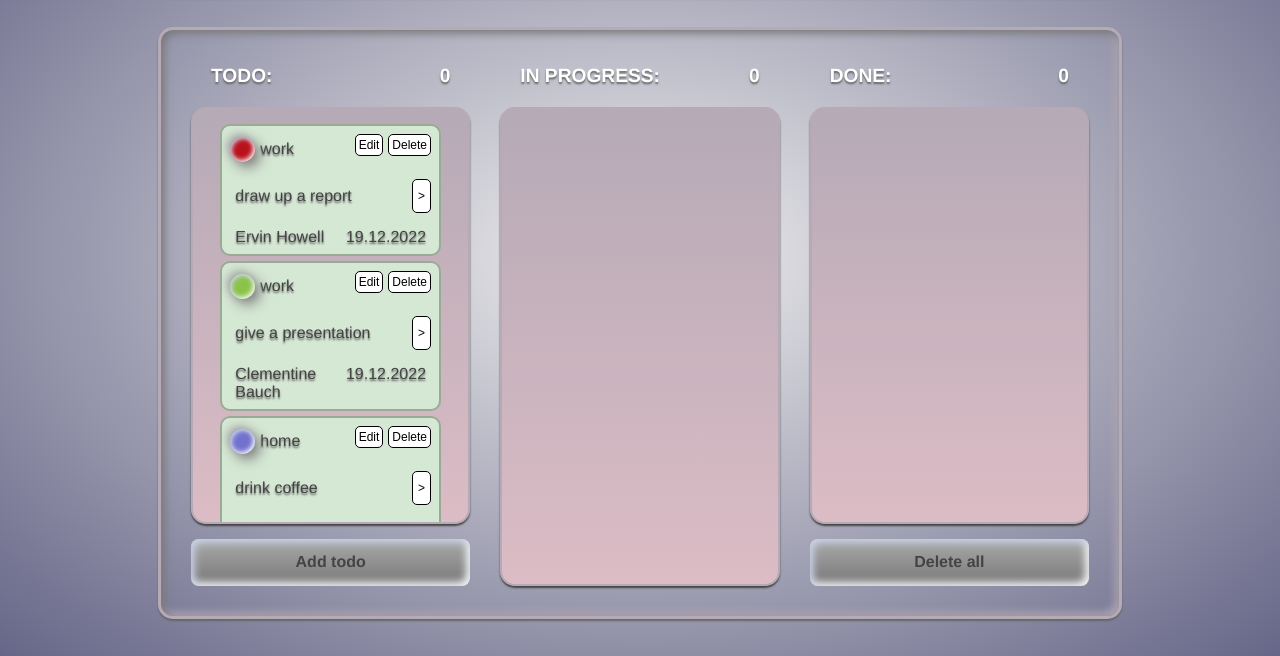
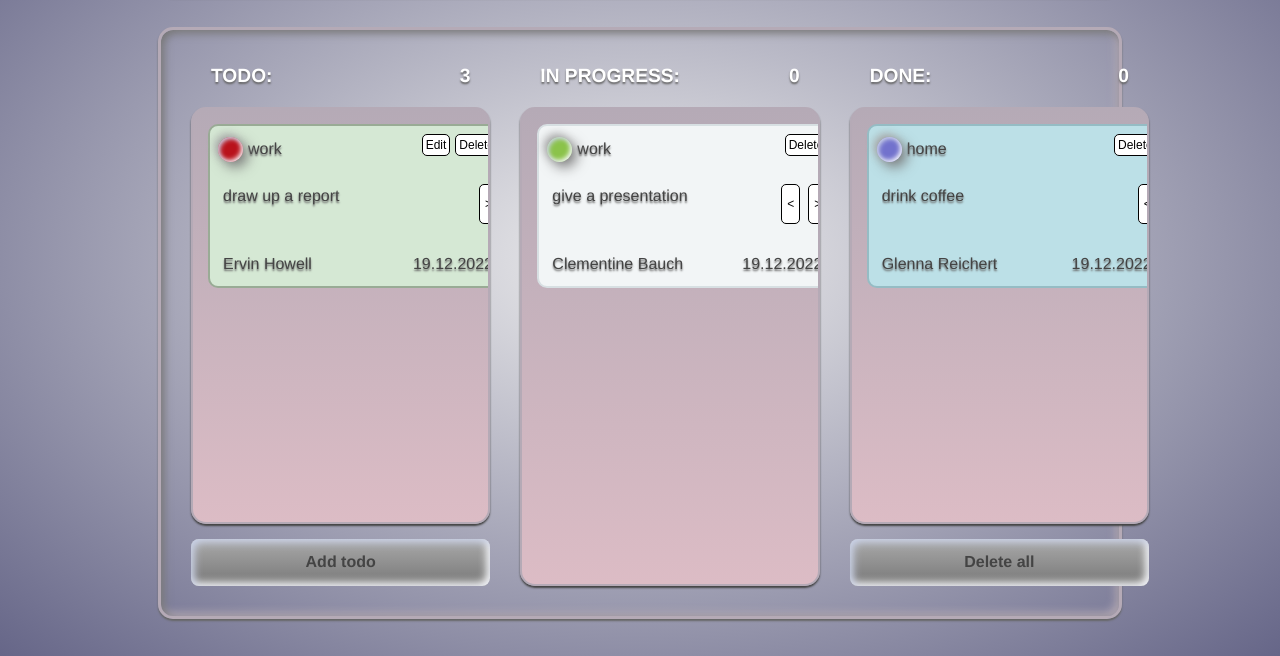
Before and after one commit to romanglinnik/Trello, a website built with Parcel: page src/index.html in a window 1280 px wide. Shown: the part 144-800 px from the top of the page. Built offline with nearby package versions, Linux system fonts and the light colour scheme; no server answers.

Commit message:
ksenia: count, scroll for card, position

```diff
--- a/src/css/style.css
+++ b/src/css/style.css
@@ -541,7 +541,8 @@ div[data-status="d"],
 /* !________Селекторы Карточки________________________________________ */
 
 .card{
-  width: 90%;
+  width: 300px;
+  height: 164px;
   padding: 8px;
   border-radius: 10px;
   margin: 0 auto;
@@ -605,13 +606,33 @@ div[data-status="d"],
 .text__next-left{
   padding: 9px 5px;
   display: none;
+  height: 40px;
 }
 .text__next-right{
   padding: 9px 5px;
+  height: 40px;
 }
 
 .text__description{
   align-self: center;
+  height: 50px;
+  width: 223px;
+  word-wrap: break-word;
+  overflow-y: auto;
+}
+.text__description::-webkit-scrollbar {
+  width: 10px;
+}
+
+.text__description::-webkit-scrollbar-track {
+  background: #b5aab6;
+  border-radius: 20px;
+}
+
+.text__description::-webkit-scrollbar-thumb {
+  background-color: #ffffff;
+  border-radius: 20px;
+  border: 3px solid #ffffff
 }
 .text__description, .data__user{
   margin-left: 5px;
--- a/src/js/modules/func.js
+++ b/src/js/modules/func.js
@@ -235,6 +235,7 @@
     noteAll.unshift(note);
     createNewCard(note); //вызывается функция отрисовки колонок
     dragAndDrop();
+    showCountTodo()
     // updateStorage(); //необходимо вызвать функцию сохранения данных
     closeModuleEntry();
   } else {
@@ -558,8 +559,74 @@
 
           changeClassCards(this);
           this.append(dragItem);
+          showCountTodo()
         });
       }
     }
   });
 };
+
+
+//!___________________Счетчик_карточек_в_блоке___
+
+export let showCountTodo = function(){
+  let countTodo = document.querySelector(".todo__counter")
+  let todoLength = document.querySelectorAll(".card-todo").length
+
+  let countInProgress = document.querySelector(".progress__counter")
+  let inProgressLength = document.querySelectorAll(".card-progress").length
+
+  let countDone = document.querySelector(".done__counter ")
+  let DoneLength = document.querySelectorAll(".card-done").length
+
+
+  countTodo.textContent = todoLength
+  countInProgress.textContent = inProgressLength
+  countDone.textContent = DoneLength
+
+}
+
+export let checkPosishionCards = function(){
+  let listItem = document.querySelectorAll(".card");
+  let lists = document.querySelectorAll(".column__panel");
+  let panelTodo = document.querySelector(".panel__todo");
+  let panelDone = document.querySelector(".panel__done")
+  let panelInProgress = document.querySelector(".panel__progress")
+
+
+  listItem.forEach(function (item) {
+    let btnLeft = item.querySelector(".text__next-left");
+    let btnRight = item.querySelector(".text__next-right");
+    let btnEdit = item.querySelector(".buttons__edit");
+
+    let id = +item.getAttribute("data-key");
+    let productId = noteAll.find((item) => item.id === id);
+    if(productId.position == "todo"){
+      panelTodo.appendChild(item)
+      item.classList.remove("card-progress");
+      item.classList.remove("card-done");
+      item.classList.add("card-todo");
+      btnLeft.style.display = "none";
+      btnRight.style.display = "block";
+      btnEdit.style.display = "inline-block";
+    }
+    if(productId.position == "in progress"){
+      panelInProgress.appendChild(item)
+      item.classList.add("card-progress");
+      item.classList.remove("card-todo");
+      item.classList.remove("card-done");
+      btnLeft.style.display = "block";
+      btnRight.style.display = "block";
+      btnEdit.style.display = "none";
+    }
+    if(productId.position == "done"){
+      panelDone.appendChild(item)
+      item.classList.add("card-done");
+      item.classList.remove("card-todo");
+      item.classList.remove("card-progress");
+      btnLeft.style.display = "block";
+      btnRight.style.display = "none";
+      btnEdit.style.display = "none";
+    }
+})
+}
--- a/src/js/modules/main.js
+++ b/src/js/modules/main.js
@@ -19,12 +19,16 @@ import {
   select,
   start,
   dragAndDrop,
+  showCountTodo,
+  checkPosishionCards,
 } from "./func.js";
 //!__________________________________________________________
 //!__________________________________________________________
 
 start();
 dragAndDrop();
+showCountTodo();
+checkPosishionCards();
 document
   .querySelector(".user__select_style")
   .addEventListener("click", function (e) {
```
